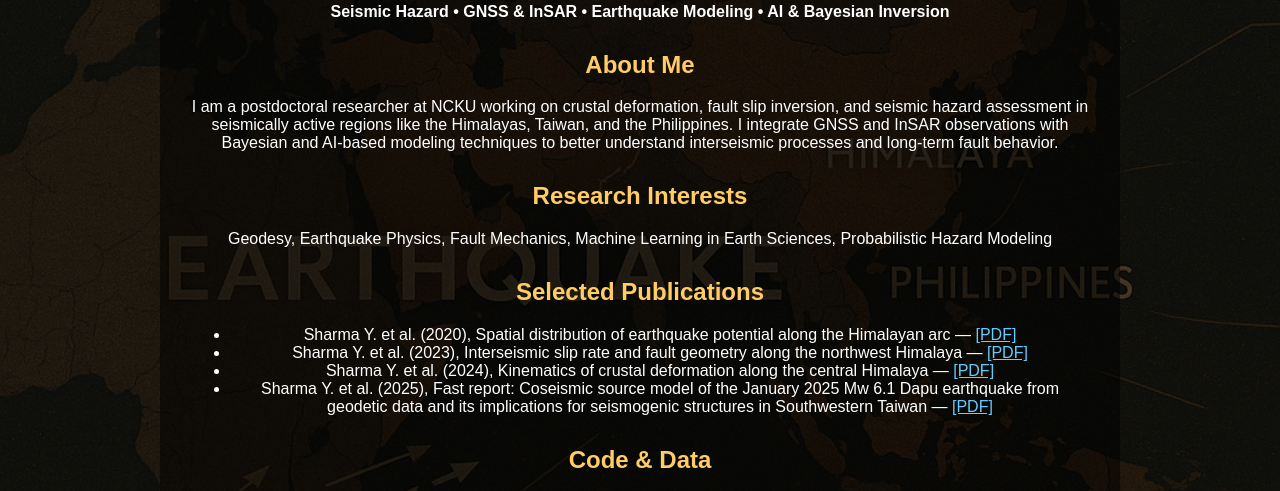
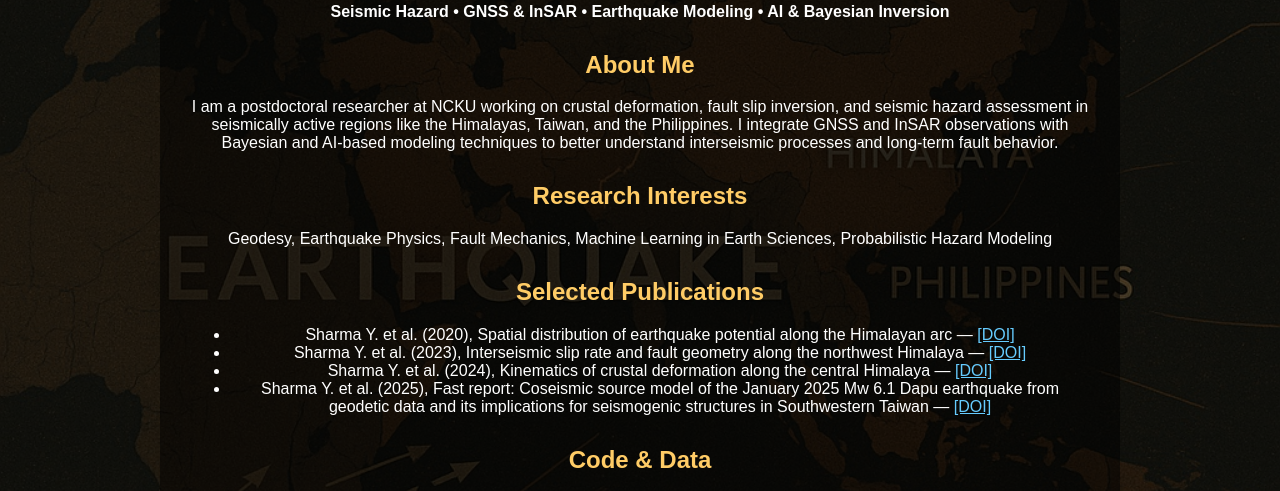
Before and after one commit to yogen1992/yogen1992.github.io, a plain HTML site: page index.html in a window 1280 px wide. Shown: the part 301-792 px from the top of the page. Drawn offline with Linux system fonts and the light colour scheme.

Commit message:
Update index.html

```diff
--- a/index.html
+++ b/index.html
@@ -72,10 +72,22 @@
 
 <h2>Selected Publications</h2>
 <ul>
-  <li>Sharma Y. et al. (2020), Spatial distribution of earthquake potential along the Himalayan arc — <a href="himalayan_potential_2020.pdf" target="_blank">[PDF]</a></li>
-  <li>Sharma Y. et al. (2023), Interseismic slip rate and fault geometry along the northwest Himalaya — <a href="nw_himalaya_geometry_2023.pdf" target="_blank">[PDF]</a></li>
-  <li>Sharma Y. et al. (2024), Kinematics of crustal deformation along the central Himalaya — <a href="central_himalaya_2024.pdf" target="_blank">[PDF]</a></li>
-  <li>Sharma Y. et al. (2025), Fast report: Coseismic source model of the January 2025 Mw 6.1 Dapu earthquake from geodetic data and its implications for seismogenic structures in Southwestern Taiwan — <a href="dapu_earthquake_2025.pdf" target="_blank">[PDF]</a></li>
+  <li>
+    Sharma Y. et al. (2020), Spatial distribution of earthquake potential along the Himalayan arc —
+    <a href="https://doi.org/10.1016/j.tecto.2020.228556" target="_blank">[DOI]</a>
+  </li>
+  <li>
+    Sharma Y. et al. (2023), Interseismic slip rate and fault geometry along the northwest Himalaya —
+    <a href="https://doi.org/10.1093/gji/ggad384" target="_blank">[DOI]</a>
+  </li>
+  <li>
+    Sharma Y. et al. (2024), Kinematics of crustal deformation along the central Himalaya —
+    <a href="https://doi.org/10.1007/s11600-023-01175-5" target="_blank">[DOI]</a>
+  </li>
+  <li>
+    Sharma Y. et al. (2025), Fast report: Coseismic source model of the January 2025 Mw 6.1 Dapu earthquake from geodetic data and its implications for seismogenic structures in Southwestern Taiwan —
+    <a href="https://doi.org/10.1007/s44195-025-00100-1" target="_blank">[DOI]</a>
+  </li>
 </ul>
 
       <h2>Code & Data</h2>
```
